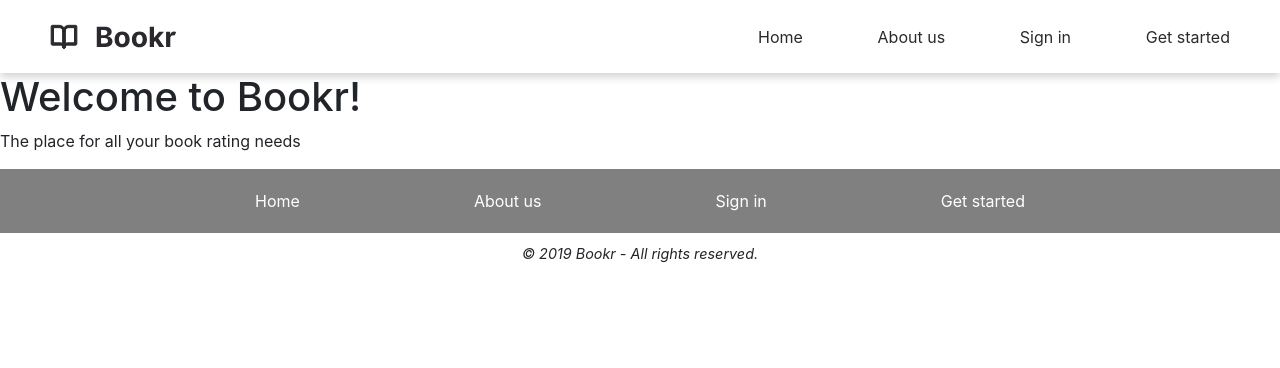
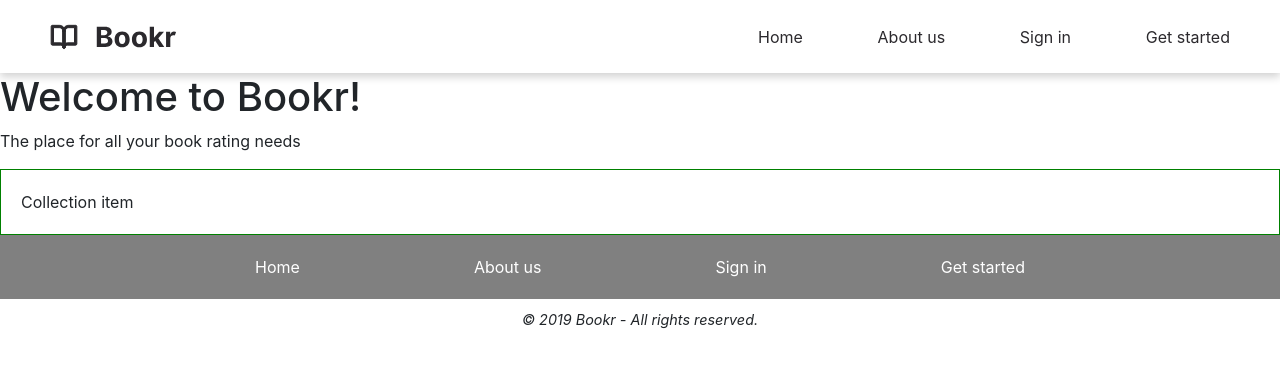
Before and after one commit to the-bookr-team/bookr-frontend, a React (Create React App) app in the folder bookr/: page / in a window 1280 px wide. Shown: the top 368 px of the page. Built offline with nearby package versions, Linux system fonts and the light colour scheme.

Commit message:
Create CollectionItem

```diff
--- a/bookr/src/App.css
+++ b/bookr/src/App.css
@@ -55,6 +55,11 @@ footer nav a:hover {
   font-style: italic;
 }
 
+.collection-item {
+  border: 1px solid green;
+  padding: 20px;
+}
+
 .carousel-control-next-icon,
 .carousel-control-prev-icon {
   background-color: black;
--- a/bookr/src/App.js
+++ b/bookr/src/App.js
@@ -2,6 +2,7 @@ import React from 'react';
 import './App.css';
 import Header from './Components/Header';
 import Footer from './Components/Footer';
+import CollectionItem from './Components/CollectionItem';
 
 function App() {
   return (
@@ -10,6 +11,8 @@ function App() {
       <h1>Welcome to Bookr!</h1>
       <p>The place for all your book rating needs</p>
 
+      <CollectionItem />
+
       <Footer />
     </div>
   );
--- /dev/null
+++ b/bookr/src/Components/CollectionItem.js
@@ -0,0 +1,11 @@
+import React from 'react';
+
+const CollectionItem = () => {
+  return(
+    <div className="collection-item">
+    Collection item
+    </div>
+  )
+}
+
+export default CollectionItem;
```
